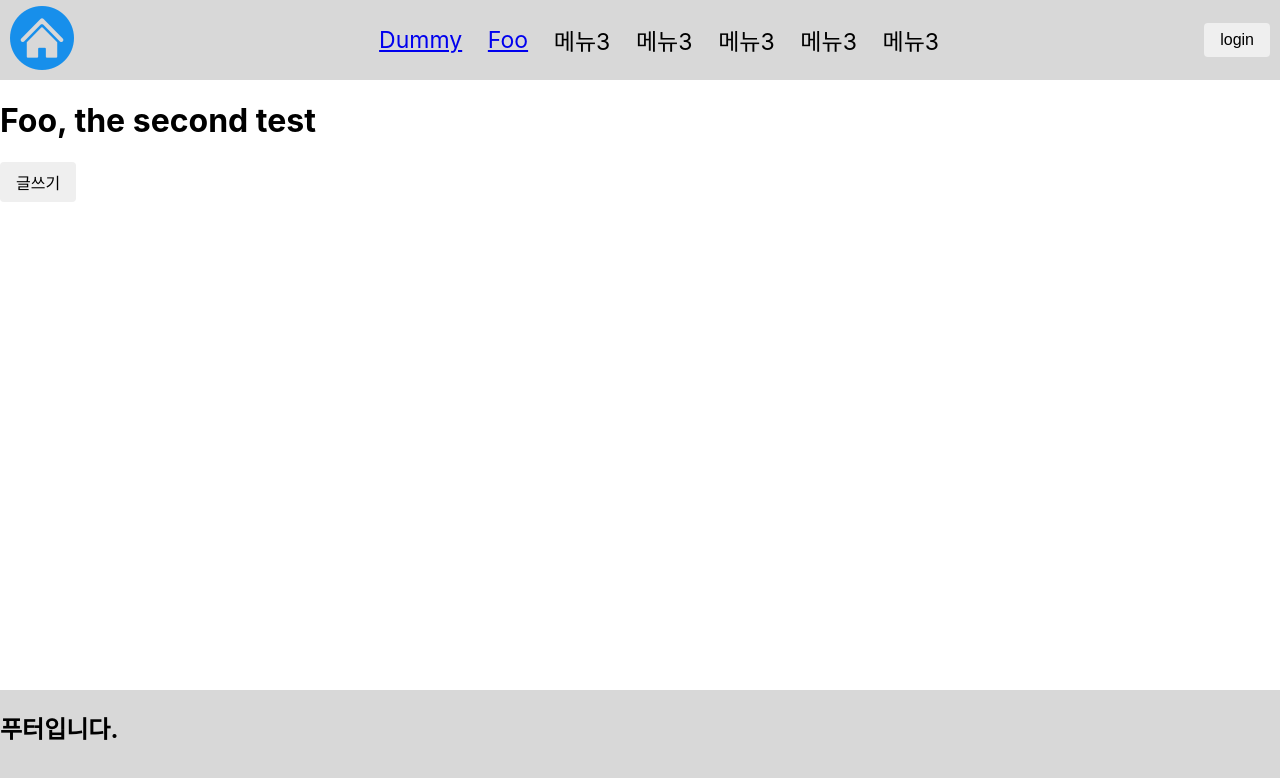
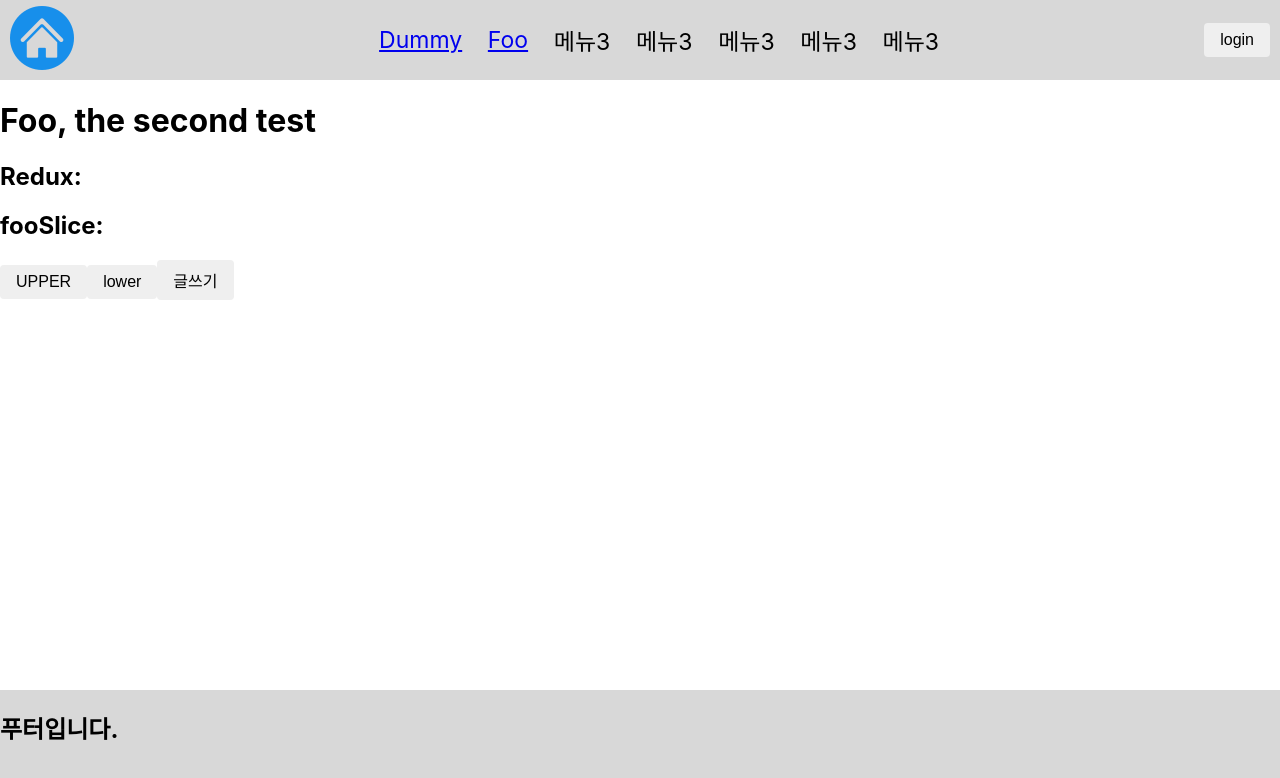
Before and after one commit to aqualung5150/Market, a React (Create React App) app in the folder frontend/: page /foo in a window 1280 px wide. Shown: the top 778 px of the page. Built offline with nearby package versions, Linux system fonts and the light colour scheme; no server answers.

Commit message:
test: redux persist

```diff
--- a/frontend/src/index.tsx
+++ b/frontend/src/index.tsx
@@ -3,11 +3,24 @@ import ReactDOM from "react-dom/client";
 import "./index.css";
 import App from "./App";
 import reportWebVitals from "./reportWebVitals";
+import { Provider } from "react-redux";
+import { store } from "./redux/store";
+import { PersistGate } from "redux-persist/integration/react";
+import { persistStore } from "redux-persist";
 
 const root = ReactDOM.createRoot(
   document.getElementById("root") as HTMLElement
 );
-root.render(<App />);
+
+const persistor = persistStore(store);
+
+root.render(
+  <Provider store={store}>
+    <PersistGate loading={null} persistor={persistor}>
+      <App />
+    </PersistGate>
+  </Provider>
+);
 
 // If you want to start measuring performance in your app, pass a function
 // to log results (for example: reportWebVitals(console.log))
--- a/frontend/src/pages/Foo.tsx
+++ b/frontend/src/pages/Foo.tsx
@@ -3,13 +3,59 @@ import Button from "../component/Button";
 import { ConnectionContext } from "../context/ConnectionContext";
 import Modal from "../component/Modal";
 import Login from "../component/Login";
+import { useDispatch, useSelector } from "react-redux";
+import { RootState } from "../redux/store";
+import { connectionSlice, fooSlice } from "../redux/connectionSlice";
 
 const Foo = () => {
   const [modalOpen, setModalOpen] = useState(false);
   const { connection } = useContext(ConnectionContext);
+
+  // redux 연습
+  const user = useSelector((state: RootState) => {
+    return state.connection;
+  });
+  const dispatch = useDispatch();
+
+  const foo = useSelector((state: RootState) => {
+    return state.foo;
+  });
+
   return (
     <div>
       <h1>Foo, the second test</h1>
+      <h2>Redux: {user.name}</h2>
+      <h2>fooSlice: {foo.value}</h2>
+      <Button
+        text="UPPER"
+        onClick={() => {
+          dispatch(
+            connectionSlice.actions.setUser({
+              name: "HI CONNECTION",
+            })
+          );
+          dispatch(
+            fooSlice.actions.setFoo({
+              fooInput: "HI FOO",
+            })
+          );
+        }}
+      />
+      <Button
+        text="lower"
+        onClick={() => {
+          dispatch(
+            connectionSlice.actions.setUser({
+              name: "hi connection text",
+            })
+          );
+          dispatch(
+            fooSlice.actions.setFoo({
+              fooInput: "hi foo",
+            })
+          );
+        }}
+      />
       <Modal
         children={<Login />}
         open={modalOpen}
--- /dev/null
+++ b/frontend/src/redux/connectionSlice.tsx
@@ -0,0 +1,58 @@
+import { combineReducers, createSlice } from "@reduxjs/toolkit";
+import { ConnectionState } from "../@types/user";
+
+const initialState: ConnectionState = {
+  //   id: undefined,
+  //   email: "",
+  name: "",
+  //   nickname: "",
+  //   iat: undefined,
+  //   exp: undefined,
+  //   socket: null,
+};
+
+export const connectionSlice = createSlice({
+  name: "connection",
+  initialState,
+  reducers: {
+    setUser: (state, action) => {
+      //   state.id = action.payload.id;
+      //   state.email = action.payload.email;
+      state.name = action.payload.name;
+      //   state.nickname = action.payload.nickname;
+      //   state.iat = action.payload.iat;
+      //   state.exp = action.payload.exp;
+      //   state.socket = action.payload.socket;
+    },
+    logoutUser: (state) => {
+      //   state.id = undefined;
+      //   state.email = "";
+      state.name = "";
+      //   state.nickname = "";
+      //   state.iat = undefined;
+      //   state.exp = undefined;
+      //   state.socket = null;
+    },
+  },
+});
+
+export const fooSlice = createSlice({
+  name: "foo",
+  initialState: {
+    value: "",
+  },
+  reducers: {
+    setFoo: (state, action) => {
+      state.value = action.payload.fooInput;
+    },
+  },
+});
+
+// export const rootReducer = combineReducers({
+//   foo: fooSlice.reducer,
+//   connection: connectionSlice.reducer,
+// });
+
+export const fooReducer = fooSlice.reducer;
+
+// export type RootState = ReturnType<typeof rootReducer>;
--- /dev/null
+++ b/frontend/src/redux/store.tsx
@@ -0,0 +1,46 @@
+import { combineReducers, configureStore, createStore } from "@reduxjs/toolkit";
+import { connectionSlice, fooReducer, fooSlice } from "./connectionSlice";
+
+import { persistReducer } from "redux-persist";
+import storage from "redux-persist/lib/storage";
+import { buildGetDefaultMiddleware } from "@reduxjs/toolkit/dist/getDefaultMiddleware";
+
+const persistConfig = {
+  key: "root",
+  version: 1,
+  storage,
+  whitelist: ["connection"],
+};
+
+const rootReducer = persistReducer(
+  persistConfig,
+  combineReducers({
+    connection: connectionSlice.reducer,
+    foo: fooReducer,
+  })
+);
+
+// const rootReducer = combineReducers({
+//   connection: connectionSlice.reducer,
+//   foo: fooReducer,
+// });
+
+export const store = configureStore({
+  //   reducer: {
+  //     connection: connectionSlice.reducer,
+  //     // foo: fooSlice.reducer,
+  //     foo: fooReducer,
+  //   },
+  reducer: rootReducer,
+  middleware: (getDefaultMiddleware) =>
+    getDefaultMiddleware({
+      serializableCheck: false,
+    }).concat(),
+});
+
+// export const store = createStore(rootReducer);
+
+export type AppStore = typeof store;
+// export type RootState = ReturnType<AppStore["getState"]>;
+export type RootState = ReturnType<typeof store.getState>;
+export type AppDispatch = AppStore["dispatch"];
```
